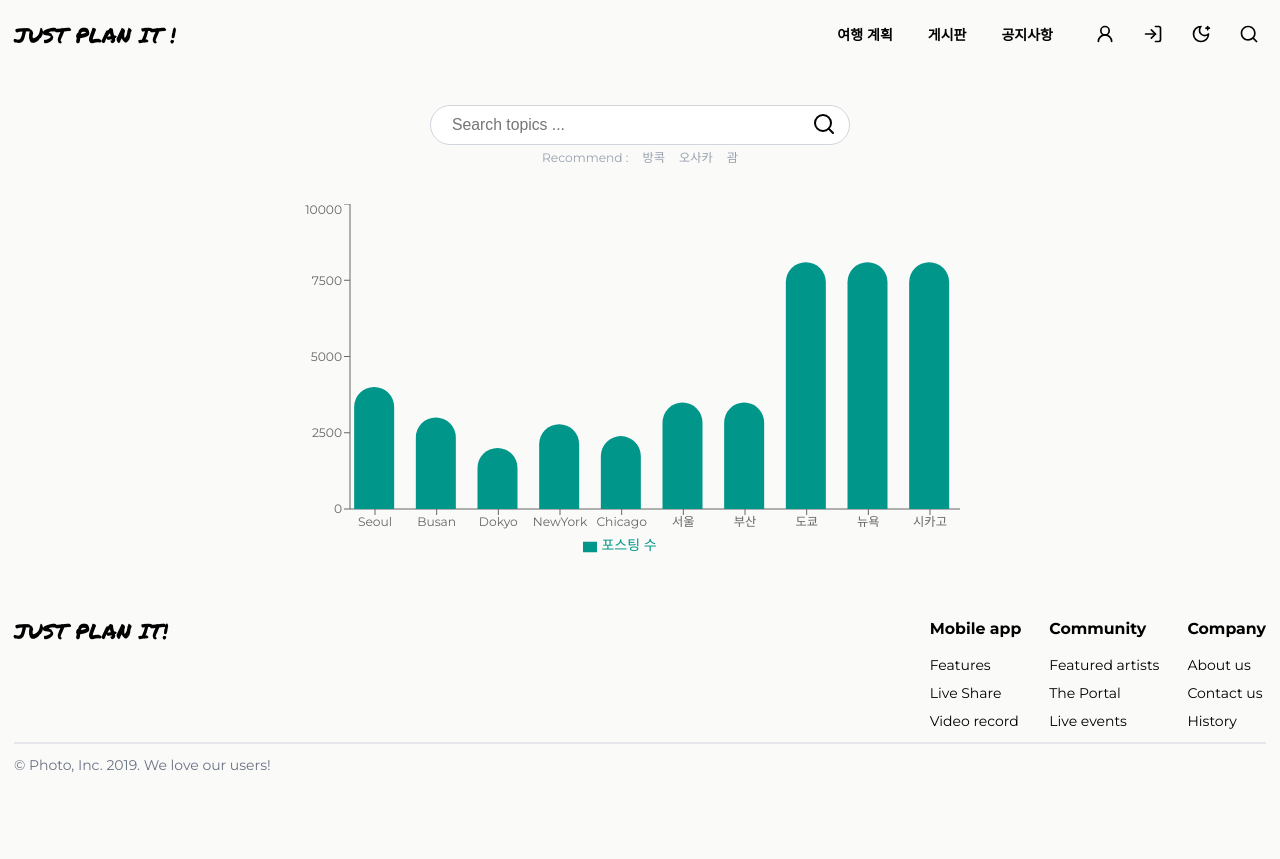
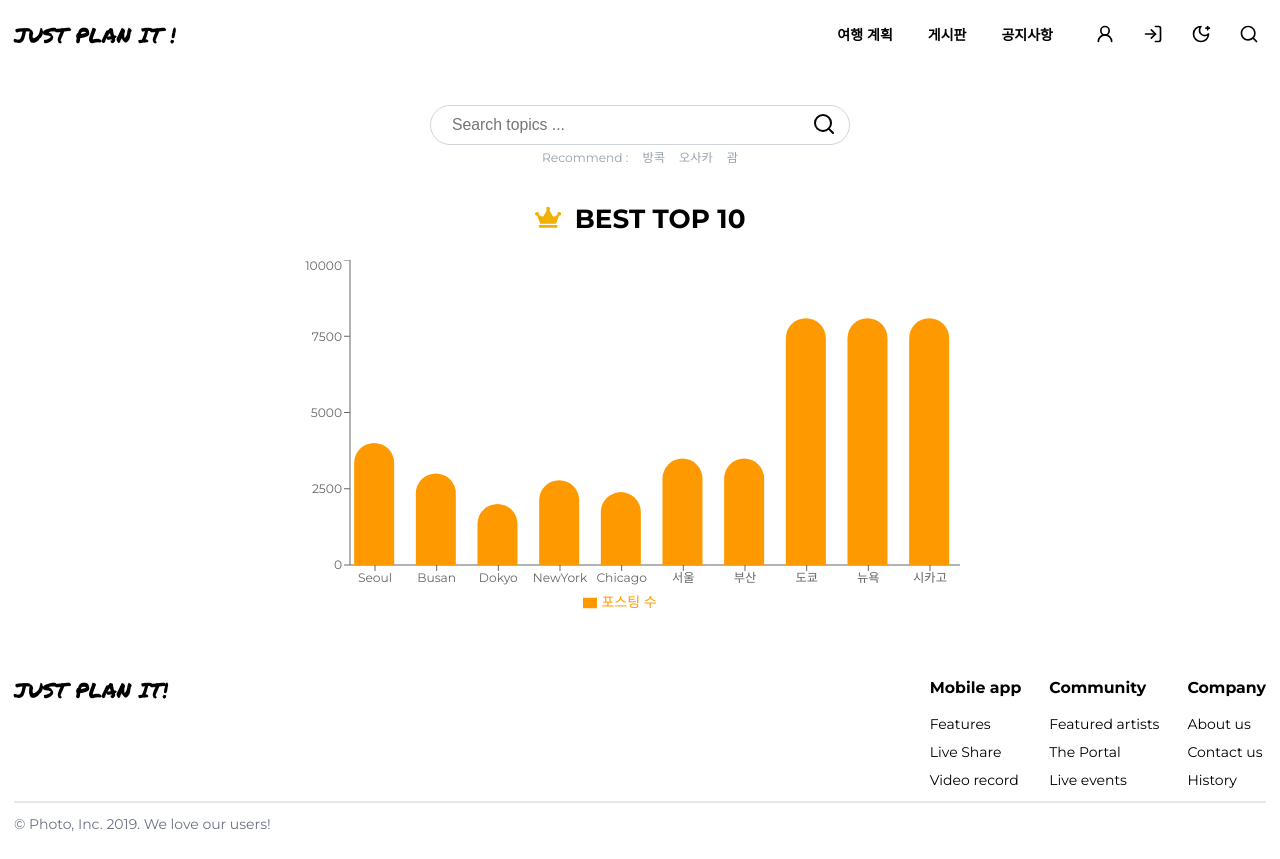
Before and after one commit to Yoonhwi/jandi_plan_frontend, a React (Vite) app: page /search in a window 1280 px wide. Before the commit the page ends 800 px from the top, so only its background shows below. Built offline with nearby package versions, Linux system fonts and the light colour scheme; a web font is replaced by a local one.

Commit message:
chore: Search페이지 CSS수정

```diff
--- a/src/pages/Search/Detail/DetailItem.module.css
+++ b/src/pages/Search/Detail/DetailItem.module.css
@@ -18,9 +18,23 @@
 
   background-size: cover;
   background-position: center;
-  filter: blur(8px);
-  opacity: 0.2;
+  opacity: 0.8;
   z-index: -1;
+}
+
+.img_container::before {
+  content: "";
+  position: absolute;
+  top: 0;
+  left: 0;
+  width: 100%;
+  height: 30%;
+  background: linear-gradient(
+    to bottom,
+    rgba(0, 0, 0, 1) 0%,
+    rgba(0, 0, 0, 0.7) 30%,
+    rgba(0, 0, 0, 0) 100%
+  );
 }
 
 .plan_img {
@@ -42,6 +56,7 @@
   display: flex;
   justify-content: space-between;
   align-items: center;
+  color: var(--color-white);
 }
 
 .header_title {
@@ -95,15 +110,17 @@
 
 .plan_container {
   flex: 1;
-  position: relative;
-}
-
-.plan_title {
   position: absolute;
   top: 50%;
   left: 50%;
   transform: translate(-50%, -50%);
+}
 
+.plan_title {
+  padding: 1rem;
+  border-radius: var(--radius-lg);
+  width: 10rem;
+  background-color: rgba(255, 255, 255, 0.7);
   display: flex;
   flex-direction: column;
   align-items: center;
@@ -112,11 +129,23 @@
 
 .destination {
   font-weight: var(--font-weight-extrabold);
-  font-size: var(--text-3xl);
+  font-size: var(--text-2xl);
+
+  display: -webkit-box;
+  -webkit-line-clamp: 1;
+  -webkit-box-orient: vertical;
+  overflow: hidden;
+  text-overflow: ellipsis;
 }
 
 .title {
   font-weight: var(--font-weight-semibold);
   font-size: var(--text-sm);
-  color: var(--color-gray-500);
+  color: var(--color-gray-600);
+
+  display: -webkit-box;
+  -webkit-line-clamp: 1;
+  -webkit-box-orient: vertical;
+  overflow: hidden;
+  text-overflow: ellipsis;
 }
--- a/src/pages/Search/Detail/SearchDetail.jsx
+++ b/src/pages/Search/Detail/SearchDetail.jsx
@@ -8,8 +8,8 @@ const dummy = [
     user: {
       id: 1,
       userId: "ush0105",
-      profile_url: "https://avatars.githubusercontent.com/u/77326480?v=4",
-      nickname: "승휘",
+      profile_url: "/user2.jpg",
+      nickname: "민근",
     },
 
     plan: {
@@ -28,7 +28,7 @@ const dummy = [
     user: {
       id: 1,
       userId: "ush0105",
-      profile_url: "https://avatars.githubusercontent.com/u/77326480?v=4",
+      profile_url: "/user1.png",
       nickname: "승휘",
     },
     plan: {
@@ -47,7 +47,7 @@ const dummy = [
     user: {
       id: 1,
       userId: "ush0105",
-      profile_url: "https://avatars.githubusercontent.com/u/77326480?v=4",
+      profile_url: "/user1.png",
       nickname: "승휘",
     },
     plan: {
@@ -65,7 +65,7 @@ const dummy = [
     user: {
       id: 1,
       userId: "ush0105",
-      profile_url: "https://avatars.githubusercontent.com/u/77326480?v=4",
+      profile_url: "/user1.png",
       nickname: "승휘",
     },
 
@@ -85,8 +85,8 @@ const dummy = [
     user: {
       id: 1,
       userId: "ush0105",
-      profile_url: "https://avatars.githubusercontent.com/u/77326480?v=4",
-      nickname: "승휘",
+      profile_url: "/user2.jpg",
+      nickname: "민근",
     },
     plan: {
       id: 5,
@@ -104,8 +104,8 @@ const dummy = [
     user: {
       id: 1,
       userId: "ush0105",
-      profile_url: "https://avatars.githubusercontent.com/u/77326480?v=4",
-      nickname: "승휘",
+      profile_url: "/user2.jpg",
+      nickname: "민근",
     },
     plan: {
       id: 6,
--- a/src/pages/Search/Main/SearchMain.jsx
+++ b/src/pages/Search/Main/SearchMain.jsx
@@ -9,6 +9,7 @@ import {
 } from "recharts";
 import styles from "./SearchMain.module.css";
 import SearchTooltip from "./SearchTooltip";
+import { FaCrown } from "react-icons/fa";
 
 // pc는 포스팅 수 postCount를 의미하고 , sc는 검색 수 searchCount를 의미합니다.
 const dummy = [
@@ -26,6 +27,11 @@ const dummy = [
 
 const SearchMain = () => {
   return (
+    <div className={styles.container}>
+      <div className={styles.title}>
+        <FaCrown className={styles.icon_crown} />
+        <p> BEST TOP 10</p>
+      </div>
       <ResponsiveContainer className={styles.responsive_container}>
         <BarChart
           margin={{
@@ -53,6 +59,7 @@ const SearchMain = () => {
           />
         </BarChart>
       </ResponsiveContainer>
+    </div>
   );
 };
 
--- a/src/pages/Search/Main/SearchMain.module.css
+++ b/src/pages/Search/Main/SearchMain.module.css
@@ -1,3 +1,27 @@
+.container {
+  box-sizing: border-box;
+  padding: 2rem 0;
+  width: 100%;
+  height: 100%;
+  display: flex;
+  flex-direction: column;
+  gap: 2rem;
+  align-items: center;
+}
+
+.title {
+  font-size: var(--text-3xl);
+  font-weight: var(--font-weight-bold);
+  display: flex;
+  gap: 1rem;
+}
+
+.icon_crown {
+  color: var(--color-yellow-500);
+  position: relative;
+  bottom: 2px;
+}
+
 .responsive_container {
   height: 100%;
   width: 100%;
--- a/src/variables.css
+++ b/src/variables.css
@@ -264,7 +264,7 @@
   --color-stone-900: oklch(0.216 0.006 56.043);
   --color-stone-950: oklch(0.147 0.004 49.25);
 
-  --color-white: oklch(0.985 0.001 106.423);
+  --color-white: oklch(1 0 0);
   --color-black: oklch(0 0 0);
 
   /* breakpoint  */
@@ -339,7 +339,7 @@
 
   --font-family-logo: "Permanent Marker", serif;
 
-  --color-chart-bar: var(--color-teal-600);
+  --color-chart-bar: var(--color-amber-500);
 
   --color-bg-toast-success: var(--color-green-600);
   --color-bg-toast-error: var(--color-red-600);
@@ -347,6 +347,7 @@
 
 :root[theme="light"] {
   --color-primary: var(--color-gray-500);
+  --color-bg-primary: var(--color-white);
 
   --color-button-bg: var(--color-gray-500);
   --color-button-hover-bg: var(--color-gray-400); /* 버튼 hover */
@@ -356,16 +357,18 @@
   --color-subtext-primary: var(--color-gray-200); /* 설명란 같은 text */
   --color-button-text: var(--color-white);
 
-  --color-bg-primary: var(--color-white);
-
   --color-shadow: 0 0 0;
 
   --color-tooltip-bg: var(--color-gray-800);
   --color-tooltip-text: var(--color-white);
+
+  --color-notice-bg: var(--color-indigo-50);
+  --color-notice-border: var(--color-indigo-500);
 }
 
 :root[theme="dark"] {
   --color-primary: var(--color-gray-500);
+  --color-bg-primary: var(--color-gray-950);
 
   --color-button-bg: var(--color-white);
   --color-button-hover-bg: var(--color-gray-400);
@@ -375,10 +378,11 @@
   --color-subtext-primary: var(--color-gray-500);
   --color-button-text: var(--color-black);
 
-  --color-bg-primary: var(--color-gray-950);
-
   --color-shadow: 255 255 255;
 
   --color-tooltip-bg: var(--color-white);
   --color-tooltip-text: var(--color-gray-800);
+
+  --color-notice-bg: var(--color-gray-600);
+  --color-notice-border: var(--color-gray-500);
 }
```
Also changed, not shown: public/user1.png (added), public/user2.jpg (added). Lines whose indentation alone changed are shown as unchanged.
